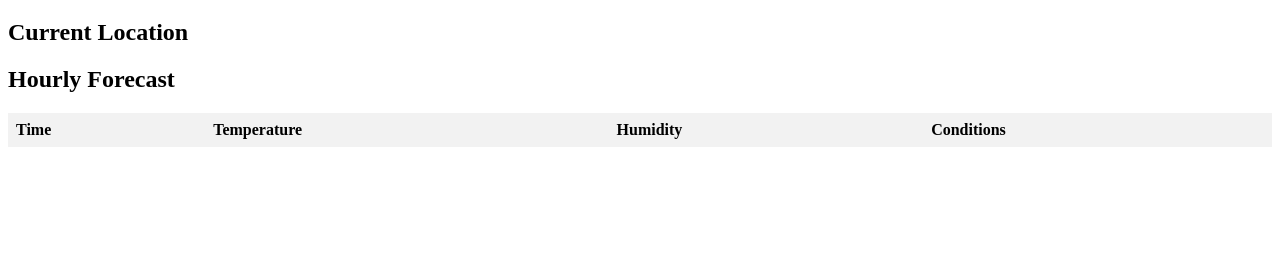
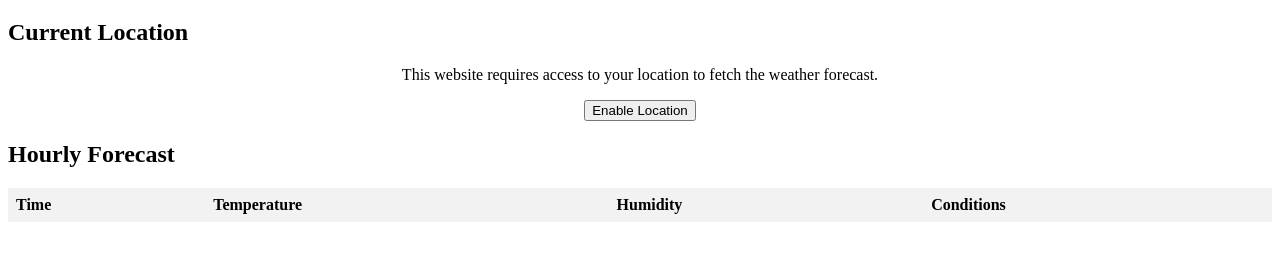
Before and after one commit to Angulorecto/weatherStuffs, a plain HTML site: page index.html in a window 1280 px wide. Shown: the part 61-322 px from the top of the page. Drawn offline with Linux system fonts and the light colour scheme.

Commit message:
Update index.html

```diff
--- a/index.html
+++ b/index.html
@@ -16,6 +16,12 @@
     th {
       background-color: #f2f2f2;
     }
+
+    #location-prompt {
+      display: none;
+      text-align: center;
+      margin: 20px;
+    }
   </style>
 </head>
 <body>
@@ -23,6 +29,11 @@
 
   <h2>Current Location</h2>
   <p id="location"></p>
+
+  <div id="location-prompt">
+    <p>This website requires access to your location to fetch the weather forecast.</p>
+    <button id="enable-button">Enable Location</button>
+  </div>
 
   <h2>Hourly Forecast</h2>
   <table>
```
